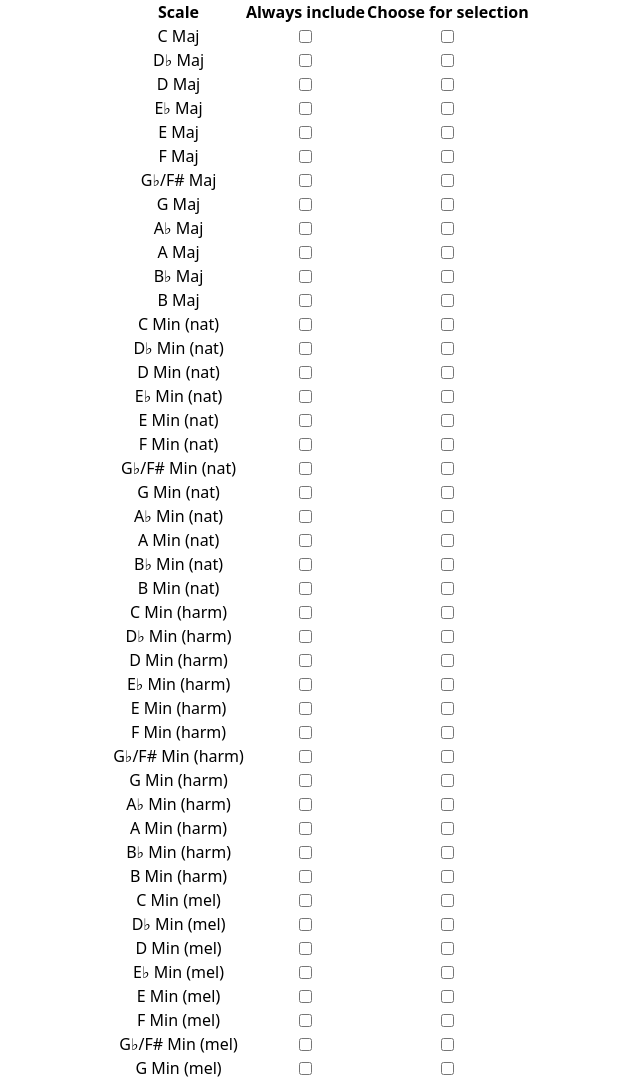
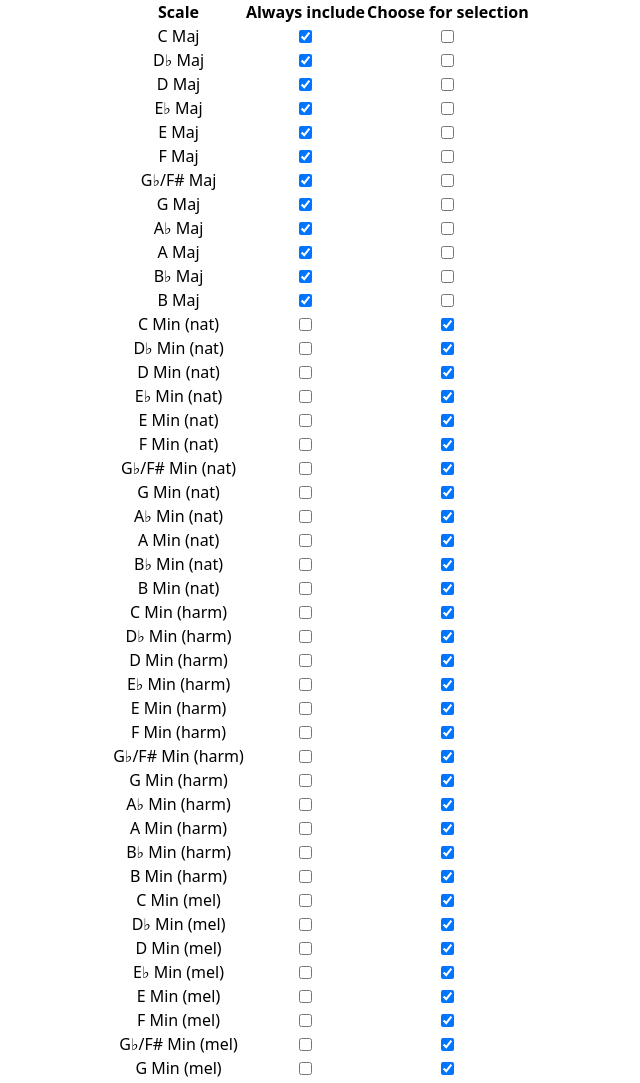
Before and after one commit to joriba/scale-selector, a website: page index.html in a window 1280 px wide. Shown: the top 1083 px of the page, without its empty margins (319-959 px from the left). Drawn offline with Linux system fonts and the light colour scheme.

Commit message:
select certain scales by default

```diff
--- a/generateScales.js
+++ b/generateScales.js
@@ -1,6 +1,15 @@
 const NOTES = [
     'C', 'D♭', 'D', 'E♭', 'E', 'F', 'G♭/F#', 'G', 'A♭', 'A', 'B♭', 'B'
 ]
+
+function DEFAULTS() {
+    let alwaysInclude = majorScales();
+    let selection = minorScales();
+    return {
+        alwaysInclude: alwaysInclude,
+        selection: selection,
+    };
+}
 
 function majorScales() {
     return NOTES.map(note => note.concat(' Maj'));
@@ -53,9 +62,9 @@ function selectScales() {
     // of any type
     const NUM_SELECT = 7;
 
-    let major = majorScales();
-    let minor = shuffle(minorScales()).slice(0, NUM_SELECT);
-    let set = major.concat(minor);
+    let selection = shuffle(chosenForSelection()).slice(0, NUM_SELECT);
+    let always = alwaysIncluded();
+    let set = always.concat(selection);
     let shuffled = shuffle(set);
     return shuffled.reduce((acc, current) => acc.concat(current.concat("<br>")), "");
 }
@@ -69,17 +78,19 @@ function applyScaleSetDisplay() {
     html += '</tr>'
     let scales = allScales();
     for (let i = 0; i < scales.length; i++) {
+        let inAlways = DEFAULTS().alwaysInclude.includes(scales[i]) ? "checked" : "";
+        let inSelection = DEFAULTS().selection.includes(scales[i]) ? "checked" : "";
         html += '<tr>';
         html += `<td class="text-center w-fit">${scales[i]}</td>`;
         html += `<td class="text-center w-min">
         <input
             type="checkbox"
-            id="always-include-${scales[i]}">
+            id="always-include-${scales[i]}" ${inAlways}>
         </input></td>`
         html += `<td class="text-center w-min">
         <input
             type="checkbox"
-            id="select-${scales[i]}">
+            id="select-${scales[i]}" ${inSelection}>
         </input></td>`
 
         html += '</tr>';
--- a/index.html
+++ b/index.html
@@ -21,14 +21,13 @@
 
         <script src="generateScales.js"></script>
         <script>
+        // display the list of scales on top
+        applyScaleSetDisplay()
+
         function displayScales() {
             document.getElementById('randomized-display').innerHTML = selectScales();
         };
         displayScales() // generate a random list upon site load
         </script>
-        <!-- Display the list of scales at the top -->
-        <script>
-        applyScaleSetDisplay()
-        </script>
     </body>
 </html>
```
